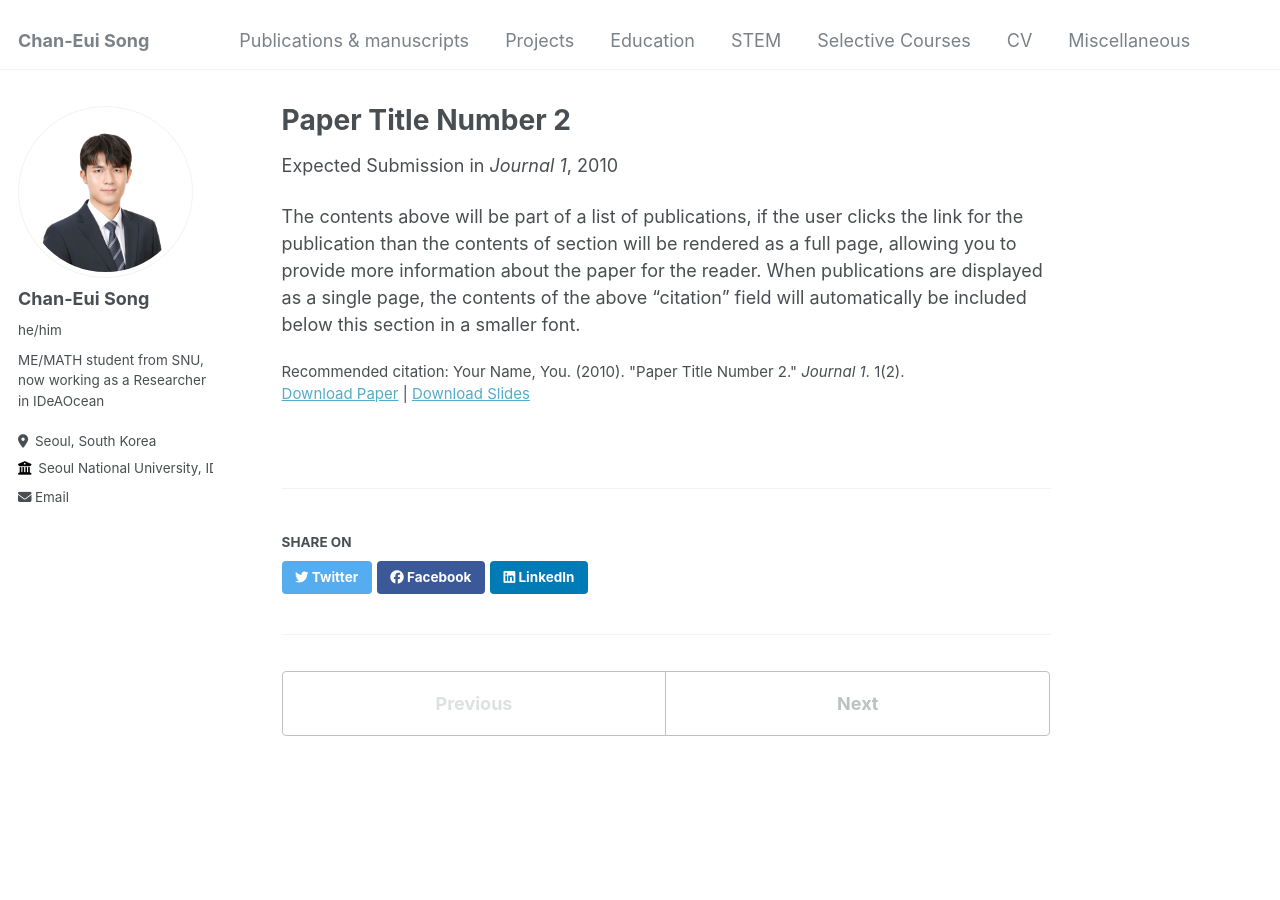
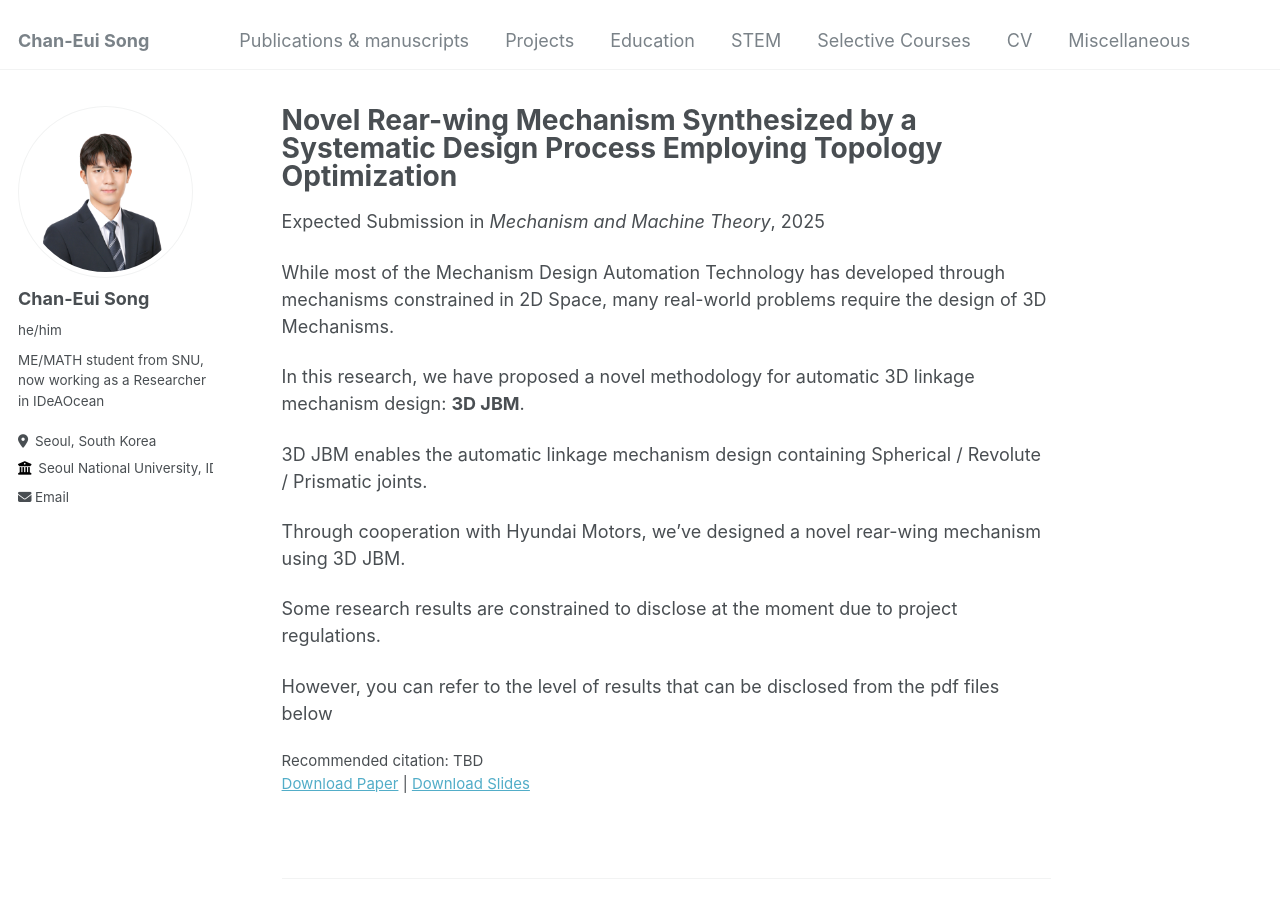
Before and after one commit to cksdml1014/chanisong, a Jekyll site: the page built from _publications/2010-10-01-paper-title-number-2.md, in a window 1280 px wide and 900 px high. Built offline with Jekyll 4.4.1, drawn with Linux system fonts in a browser that asks for light colours.

Commit message:
Update 2010-10-01-paper-title-number-2.md

```diff
--- a/_publications/2010-10-01-paper-title-number-2.md
+++ b/_publications/2010-10-01-paper-title-number-2.md
@@ -1,13 +1,23 @@
 ---
-title: "Paper Title Number 2"
+title: "Novel Rear-wing Mechanism Synthesized by a Systematic Design Process Employing Topology Optimization"
 collection: publications
 permalink: /publication/2010-10-01-paper-title-number-2
 excerpt: 'This paper is about the number 2. The number 3 is left for future work.'
-date: 2010-10-01
-venue: 'Journal 1'
+date: 2025-10-01
+venue: 'Mechanism and Machine Theory'
 slidesurl: 'http://academicpages.github.io/files/slides2.pdf'
 paperurl: 'http://academicpages.github.io/files/paper2.pdf'
-citation: 'Your Name, You. (2010). &quot;Paper Title Number 2.&quot; <i>Journal 1</i>. 1(2).'
+citation: 'TBD'
 ---
 
-The contents above will be part of a list of publications, if the user clicks the link for the publication than the contents of section will be rendered as a full page, allowing you to provide more information about the paper for the reader. When publications are displayed as a single page, the contents of the above "citation" field will automatically be included below this section in a smaller font.
+While most of the Mechanism Design Automation Technology has developed through mechanisms constrained in 2D Space, many real-world problems require the design of 3D Mechanisms.
+
+In this research, we have proposed a novel methodology for automatic 3D linkage mechanism design: **3D JBM**.
+
+3D JBM enables the automatic linkage mechanism design containing Spherical / Revolute / Prismatic joints.
+
+Through cooperation with Hyundai Motors, we've designed a novel rear-wing mechanism using 3D JBM.
+
+Some research results are constrained to disclose at the moment due to project regulations.
+
+However, you can refer to the level of results that can be disclosed from the pdf files below
```
